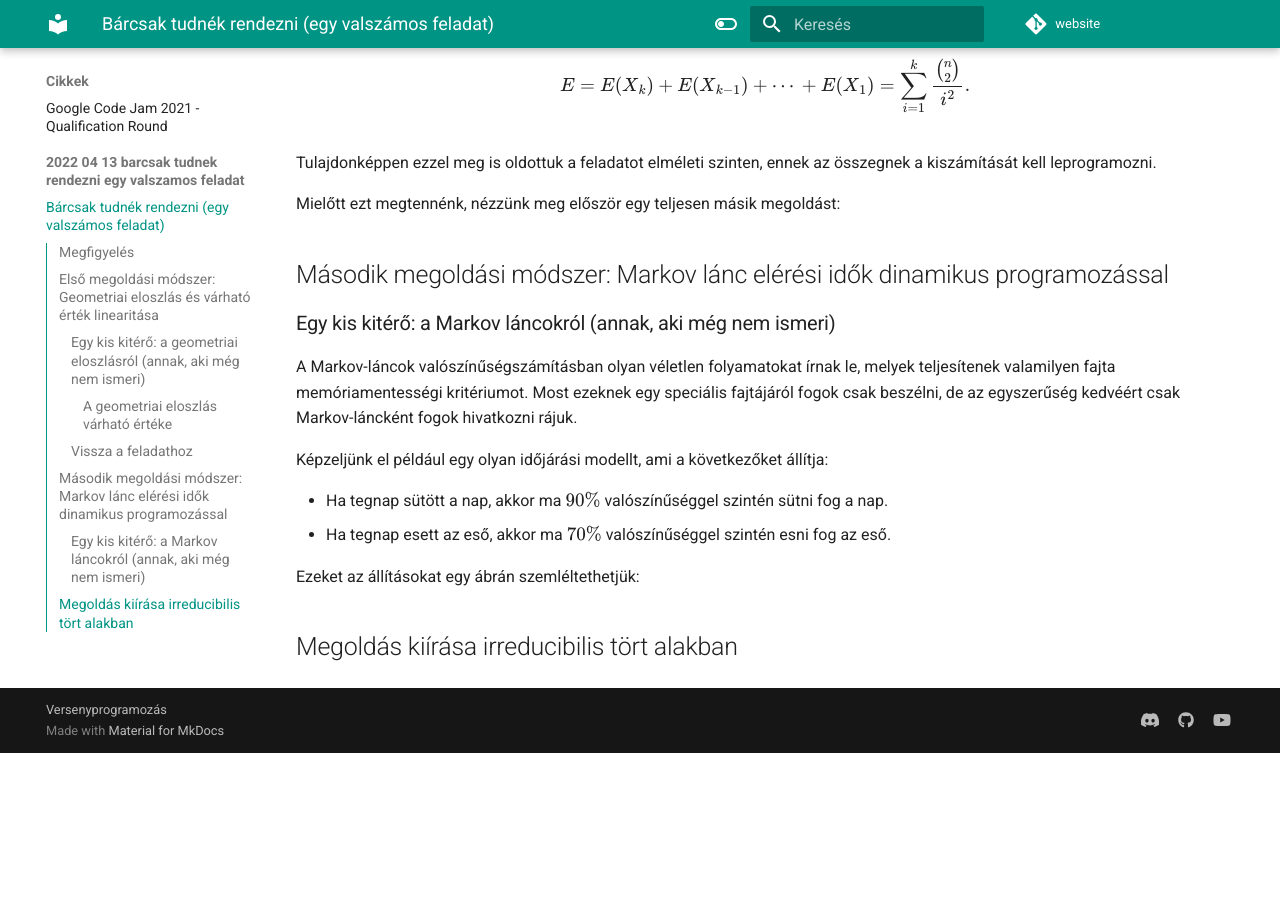
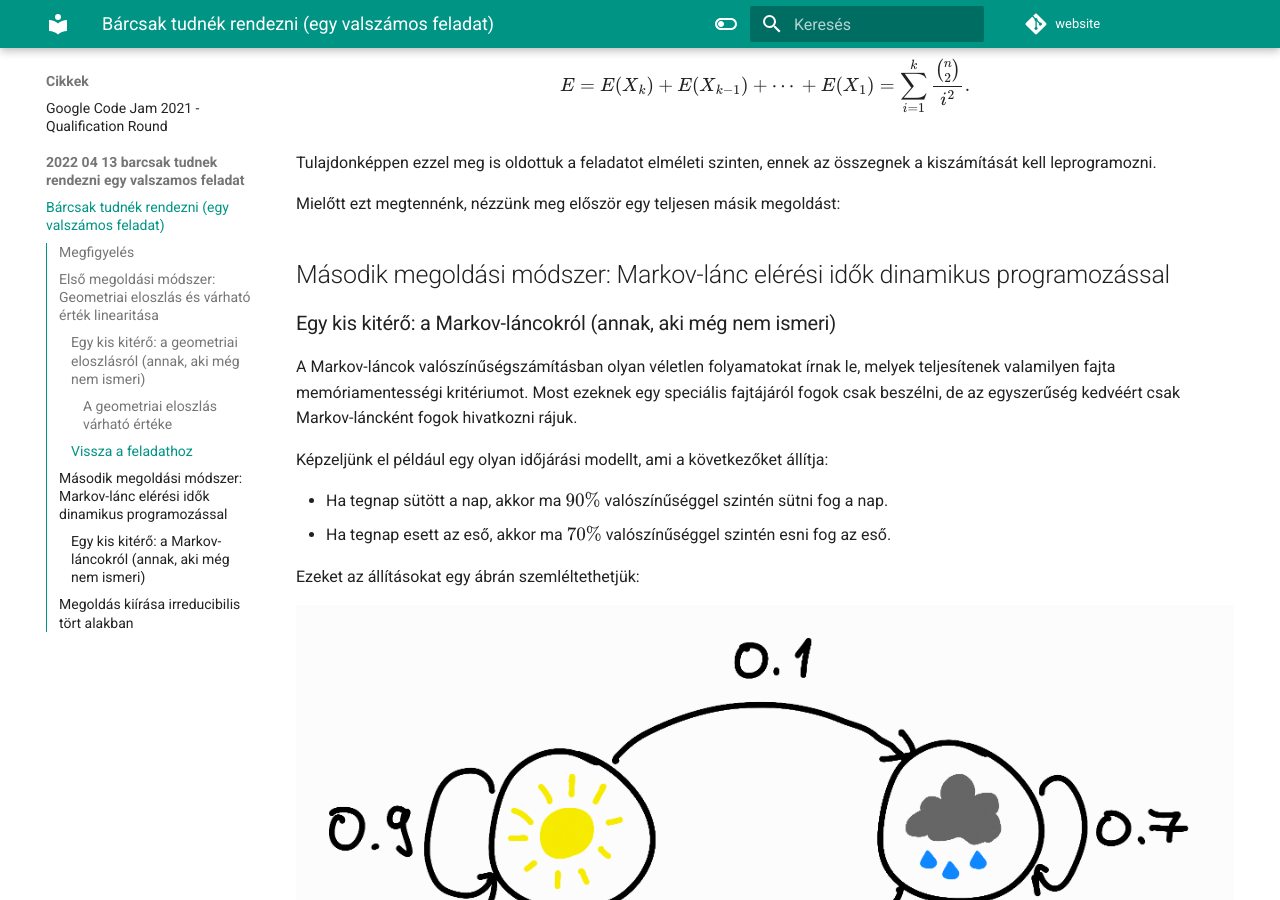
Before and after one commit to nemkin/versenyprogramozas-hu, an MkDocs documentation site: the page built from docs/cikkek/2022_04_13_barcsak_tudnek_rendezni_egy_valszamos_feladat/index.md, in a window 1280 px wide and 900 px high, scrolled down 6054 px. Built offline with MkDocs 1.6.1 and Material for MkDocs 9.7.7, drawn with Linux system fonts in a browser that asks for light colours; comment, search, counter and statistics services are not loaded; before the commit the page ends 6807 px from its top, so only the background shows below that.

Commit message:
Update index.md

```diff
--- a/docs/cikkek/2022_04_13_barcsak_tudnek_rendezni_egy_valszamos_feladat/index.md
+++ b/docs/cikkek/2022_04_13_barcsak_tudnek_rendezni_egy_valszamos_feladat/index.md
@@ -136,9 +136,9 @@ Tulajdonképpen ezzel meg is oldottuk a feladatot elméleti szinten, ennek az ö
 
 Mielőtt ezt megtennénk, nézzünk meg először egy teljesen másik megoldást:
 
-## Második megoldási módszer: Markov lánc elérési idők dinamikus programozással
+## Második megoldási módszer: Markov-lánc elérési idők dinamikus programozással
 
-### Egy kis kitérő: a Markov láncokról (annak, aki még nem ismeri)
+### Egy kis kitérő: a Markov-láncokról (annak, aki még nem ismeri)
 
 A Markov-láncok valószínűségszámításban olyan véletlen folyamatokat írnak le, melyek teljesítenek valamilyen fajta memóriamentességi kritériumot. Most ezeknek egy speciális fajtájáról fogok csak beszélni, de az egyszerűség kedvéért csak Markov-láncként fogok hivatkozni rájuk.
 
@@ -149,6 +149,6 @@ Képzeljünk el például egy olyan időjárási modellt, ami a következőket
 
 Ezeket az állításokat egy ábrán szemléltethetjük:
 
-
+![Időjárás Markov-lánc](img/idojaras_markov.png)
 
 ## Megoldás kiírása irreducibilis tört alakban
```
